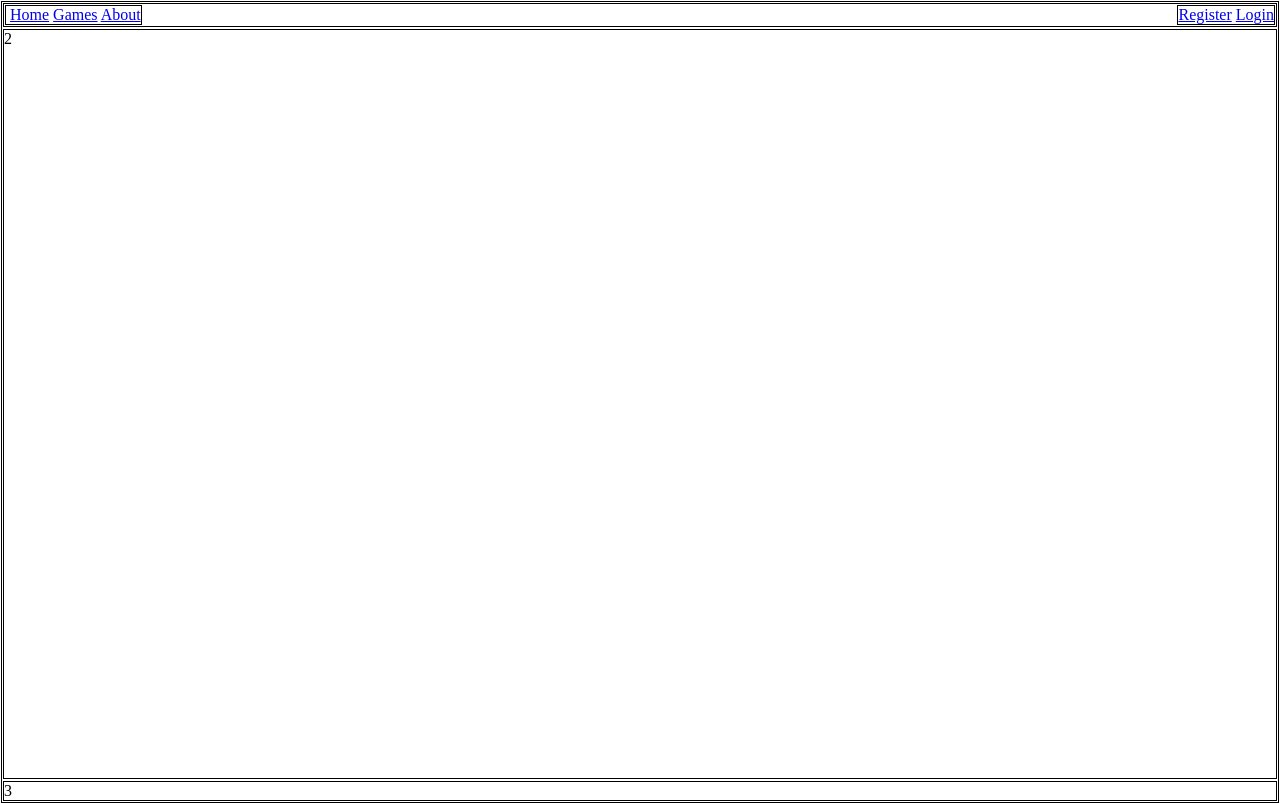
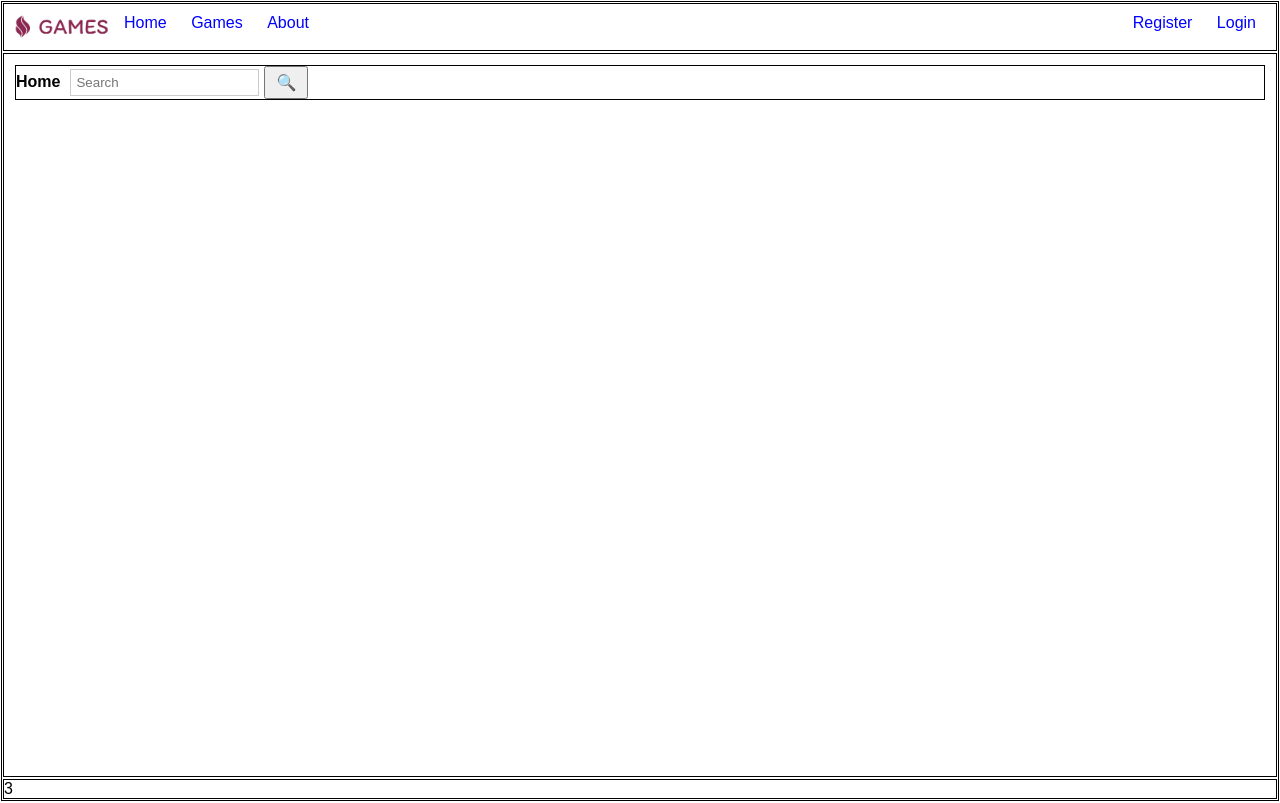
Before and after one commit to Jul171298/web-tievpts24-Jul171298, a plain HTML site: page index.html in a window 1280 px wide. Drawn offline with Linux system fonts and the light colour scheme.

Commit message:
added nav and search-bar to HTML and CSS

```diff
--- a/index.html
+++ b/index.html
@@ -1,27 +1,35 @@
 <!DOCTYPE html>
 <html>
     <head>
+        <meta charset="UTF-8">
+        <meta name="viewport" content="width=device-width, initial-scale=1.0">
         <title>Games arcade</title>
         <link rel="stylesheet" href="style.css">
     </head>
     <body>
         <div class="root-container">
             <div class="root-header">
-                <div>
-                    <img src="" width="10rem">
+                <img src="logo.png" alt="Logo" width="100">
+                <nav class="main-nav">
                     <a href="index.html">Home</a>
                     <a href="games.html">Games</a>
                     <a href="about.html">About</a>
-                </div>
+                </nav>
 
-                <div>
+                <nav class="user-nav">
                     <a href="signup.html">Register</a>
                     <a href="login.html">Login</a>
-                </div>
+                </nav>
+            </div>
 
 
+            <div class="root-content">
+                <div class="search-bar">
+                    <label for="search">Home</label>
+                    <input type="text" id="search" placeholder="Search">
+                    <button type="button" class="search-button">🔍</button>
+                </div>
             </div>
-            <div class="root-content">2</div>
             <div class="root-footer">3</div>
         </div>
     </body>
--- a/style.css
+++ b/style.css
@@ -1,3 +1,7 @@
+* {
+    box-sizing: border-box;
+}
+
 div {
     margin: 1px;
     border: 1px solid black;
@@ -6,6 +10,7 @@ div {
 html, body {
     height: 100%;
     margin: 0;
+    font-family: Arial, Helvetica, sans-serif;
 }
 
 .root-container {
@@ -14,17 +19,57 @@ html, body {
     flex-direction: column;
 }
 
-.root-content {
-    flex-grow: 4;
+.root-header {
+    display: flex;
+    justify-content: space-between;
+    padding: 10px;
+    border: 1px solid black;
 }
 
-.root-header {
-    flex-grow: 0;
-    display: flex;
-    justify-content: space-between;
+.main-nav {
+    flex-grow: 1;
+}
+
+.main-nav a {
+    margin: 0 10px;
+    text-decoration: none;
+    color: blue;
+}
+
+.user-nav a {
+    margin: 0 10px;
+    text-decoration: none;
+    color: blue;
 }
 
 
+.root-content {
+    flex-grow: 4;
+    padding: 10px;
+}
+
+.search-bar {
+    display: flex;
+    align-items: center;
+    margin-bottom: 20px;
+}
+
+.search-bar label {
+    font-weight: bold;
+    margin-right: 10px;
+}
+
+.search-bar input {
+    padding: 5px;
+    margin-right: 5px;
+    border: 1px solid #ccc;
+}
+
+.search-bar button {
+    padding: 5px 10px;
+    cursor: pointer;
+    font-size: 16px;
+}
 
 .root-footer{
     flex-grow: 0;
```
Also changed, not shown: logo.png (added), 1 other file.
